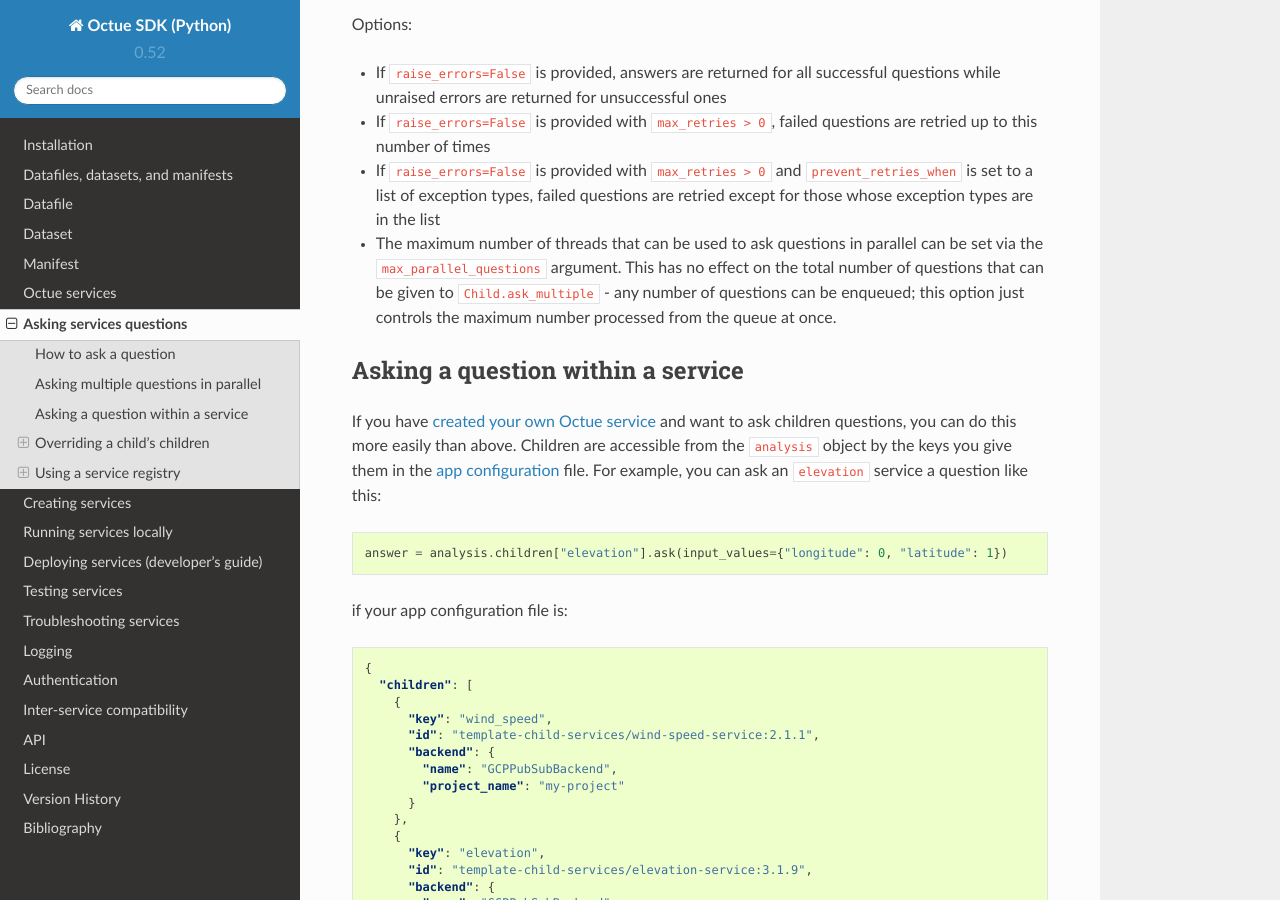
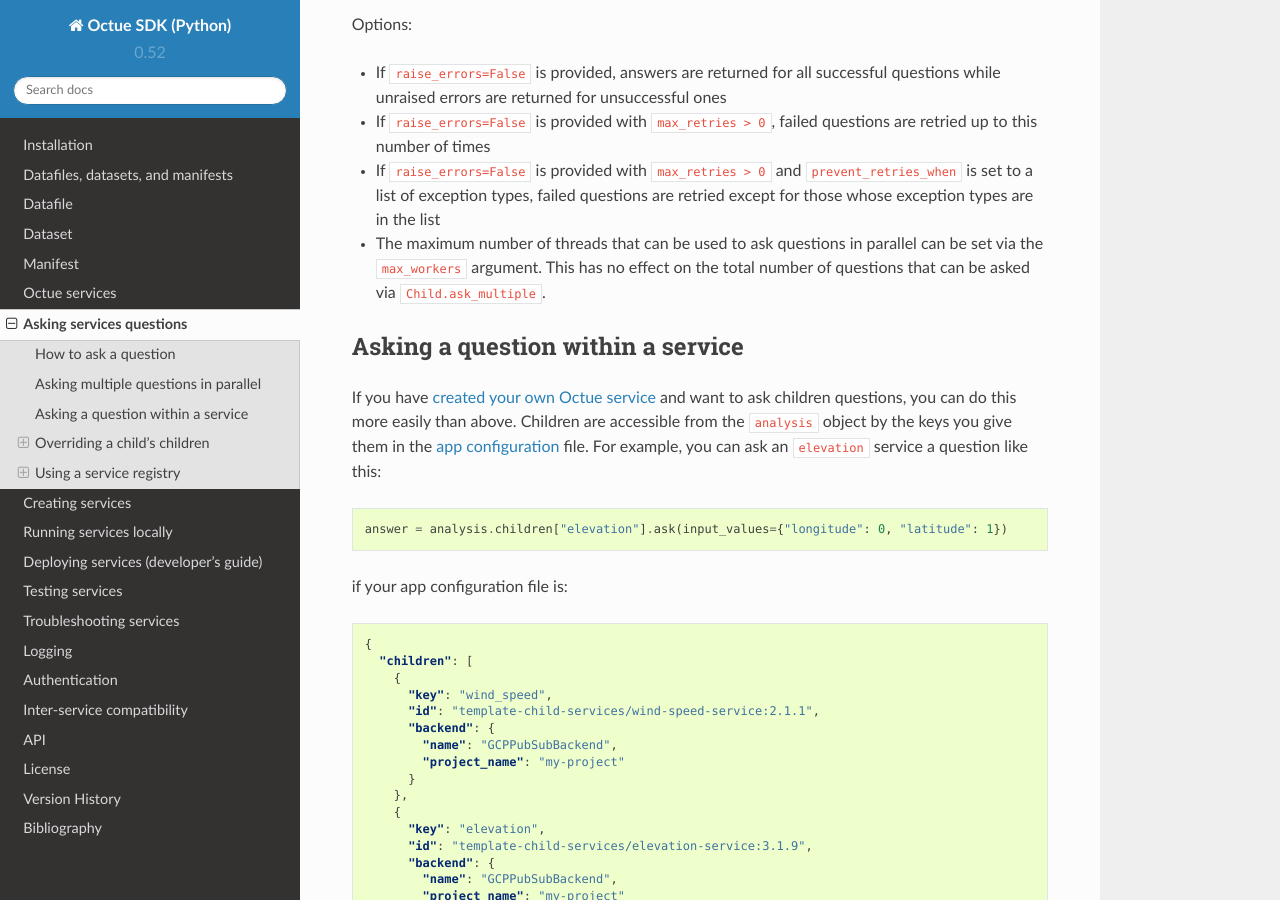
Before and after one commit to octue/octue-sdk-python, a Sphinx documentation site: the page built from docs/source/asking_questions.rst, in a window 1280 px wide and 900 px high, scrolled down 1907 px. Built offline with Sphinx 7.4.7 and the Read the Docs theme 2.0.0, drawn with Linux system fonts in a browser that asks for light colours.

Commit message:
DOC: Fix documentation
skipci

```diff
--- a/docs/source/asking_questions.rst
+++ b/docs/source/asking_questions.rst
@@ -89,10 +89,8 @@
   times
 - If ``raise_errors=False`` is provided with ``max_retries > 0`` and ``prevent_retries_when`` is set to a list of
   exception types, failed questions are retried except for those whose exception types are in the list
-- The maximum number of threads that can be used to ask questions in parallel can be set via the
-  ``max_parallel_questions`` argument. This has no effect on the total number of questions that can be given to
-  ``Child.ask_multiple`` - any number of questions can be enqueued; this option just controls the maximum number
-  processed from the queue at once.
+- The maximum number of threads that can be used to ask questions in parallel can be set via the ``max_workers``
+  argument. This has no effect on the total number of questions that can be asked via ``Child.ask_multiple``.
 
 
 Asking a question within a service
```
